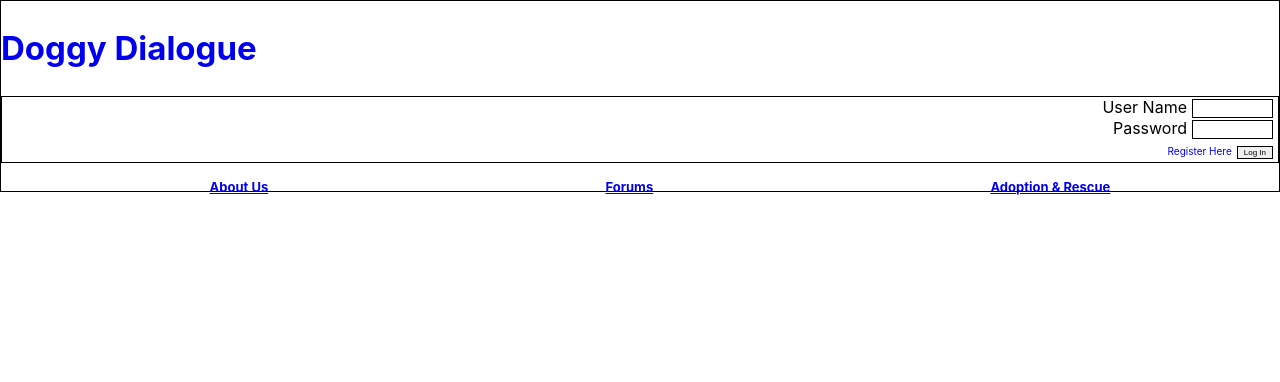
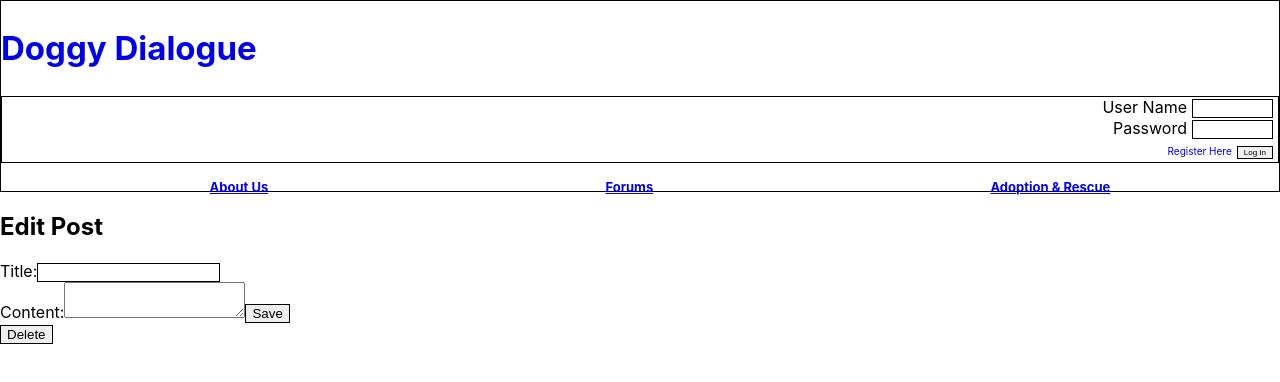
Before and after one commit to navin1551/doggy-dialogue-app, a React (Create React App) app: page /edit-post/1 in a window 1280 px wide. Shown: the top 382 px of the page. Built offline with nearby package versions, Linux system fonts and the light colour scheme; no server answers.

Commit message:
added edit post/reply fullstack

```diff
--- a/src/App.js
+++ b/src/App.js
@@ -9,6 +9,8 @@ import Forums from "./components/Forums";
 import ForumPosts from "./components/ForumPosts";
 import UserPost from "./components/UserPost";
 import AddNewPost from "./components/AddNewPost";
+import EditPost from "./components/EditPost";
+import EditReply from "./components/EditReply";
 import Store from "./Store";
 import DoggyContext from "./DoggyContext";
 
@@ -46,11 +48,45 @@ export default class App extends React.Component {
     });
   };
 
+  deletePostHandle = id => {
+    let updatedPosts = this.state.store.posts.filter(post => post.id !== id);
+    this.setState({
+      replies: this.state.store.replies,
+      posts: updatedPosts,
+      forums: this.state.store.forums
+    });
+  };
+
+  updatePost = updatedPost => {
+    const newPosts = this.state.store.posts.map(post =>
+      post.id === updatedPost.id ? updatedPost : post
+    );
+    this.setState({
+      posts: newPosts,
+      replies: this.state.store.replies,
+      forums: this.state.store.forums
+    });
+  };
+
+  updateReply = updatedReply => {
+    const newReplies = this.state.store.replies.map(reply =>
+      reply.id === updatedReply.id ? updatedReply : reply
+    );
+    this.setState({
+      replies: newReplies,
+      posts: this.state.store.posts,
+      forums: this.state.store.forums
+    });
+  };
+
   render() {
     const contextValue = {
       store: this.state.store,
       addPost: this.addPostHandle,
-      addReply: this.addReplyHandle
+      addReply: this.addReplyHandle,
+      deletePost: this.deletePostHandle,
+      updatePost: this.updatePost,
+      updateReply: this.updateReply
     };
     return (
       <DoggyContext.Provider value={contextValue}>
@@ -66,6 +102,8 @@ export default class App extends React.Component {
             <Route path="/forums/:folderId" component={ForumPosts} />
             <Route path="/post/:postId" component={UserPost} />
             <Route path="/new-post" component={AddNewPost} />
+            <Route path="/edit-post/:postId" component={EditPost} />
+            <Route path="/edit-reply/:replyId" component={EditReply} />
           </main>
           <section>
             <Footer />
--- a/src/DoggyContext.js
+++ b/src/DoggyContext.js
@@ -4,7 +4,10 @@ const DoggyContext = React.createContext({
   posts: [],
   replies: [],
   addPost: () => {},
-  addReply: () => {}
+  addReply: () => {},
+  deletePost: () => {},
+  updatePost: () => {},
+  updateReply: () => {}
 });
 
 export default DoggyContext;
--- a/src/components/Adopt.js
+++ b/src/components/Adopt.js
@@ -6,6 +6,7 @@ export default class Adopt extends React.Component {
     e.preventDefault();
     console.log("adopt city test");
   };
+
   render() {
     return (
       <div className="adopt-area">
--- a/src/components/Content.css
+++ b/src/components/Content.css
@@ -3,3 +3,18 @@
   height: 75px;
   background-color: lightgrey;
 }
+
+#post-delete-button {
+  border: 1px solid black;
+}
+
+#post-edit-button {
+  border: 1px solid black;
+  margin-right: 7px;
+}
+
+.post-button-area {
+  display: flex;
+  flex-direction: row;
+  justify-content: flex-end;
+}
--- a/src/components/Content.js
+++ b/src/components/Content.js
@@ -1,8 +1,31 @@
 import React from "react";
+import { Link } from "react-router-dom";
 import "./Content.css";
+import DoggyContext from "../DoggyContext";
 
 export default class Content extends React.Component {
+  static contextType = DoggyContext;
+
+  postDeleteHandle = e => {
+    e.preventDefault();
+    const postId = this.props.id;
+    console.log(this.props.id);
+    this.context.deletePost(postId);
+    console.log("delete 1");
+  };
   render() {
-    return <div className="post-content-area">{this.props.content}</div>;
+    return (
+      <div className="post-content-area">
+        <div>{this.props.content}</div>
+        <div className="post-button-area">
+          <Link to={`/edit-post/${this.props.id}`}>
+            <button id="post-edit-button">Edit</button>
+          </Link>
+          <button onClick={this.postDeleteHandle} id="post-delete-button">
+            Delete
+          </button>
+        </div>
+      </div>
+    );
   }
 }
--- /dev/null
+++ b/src/components/EditPost.css
@@ -0,0 +1,4 @@
+#post-edit-save-button,
+#post-edit-delete-button {
+  border: 1px solid black;
+}
--- /dev/null
+++ b/src/components/EditPost.js
@@ -0,0 +1,104 @@
+import React from "react";
+import DoggyContext from "../DoggyContext";
+import "./EditPost.css";
+
+export default class EditPost extends React.Component {
+  constructor(props) {
+    super(props);
+    this.state = {
+      title: "",
+      content: ""
+    };
+  }
+
+  static contextType = DoggyContext;
+
+  componentDidMount() {
+    const postId = this.props.match.params.postId;
+    fetch(`http://localhost:8000/api/posts/${postId}`, {
+      method: "GET",
+      headers: {
+        "content-type": "application/json"
+      }
+    })
+      .then(res => {
+        if (!res.ok) return res.json().then(error => Promise.reject(error));
+
+        return res.json();
+      })
+      .then(responseData => {
+        this.setState({
+          title: responseData.title,
+          content: responseData.content
+        });
+      })
+      .catch(error => {
+        this.setState(error);
+      });
+  }
+
+  handleTitleChange = e => {
+    this.setState({ title: e.target.value });
+  };
+
+  handleContentChange = e => {
+    this.setState({ content: e.target.value });
+  };
+
+  handleEditSubmit = e => {
+    e.preventDefault();
+    const { postId } = this.props.match.params;
+    const { title, content } = this.state;
+    const newPost = { title, content };
+    fetch(`http://localhost:8000/api/posts/${postId}`, {
+      method: "PATCH",
+      body: JSON.stringify(newPost),
+      headers: {
+        "content-type": "application/json"
+      }
+    })
+      .then(res => {
+        if (!res.ok) return res.json().then(error => Promise.reject(error));
+      })
+      .then(() => {
+        this.context.updateNote(newPost);
+        window.location = "/";
+      })
+      .catch(error => {
+        this.setState({ error });
+      });
+  };
+
+  render() {
+    const { title, content } = this.state;
+    return (
+      <section>
+        <div>
+          <h2>Edit Post</h2>
+        </div>
+        <div>
+          <form onSubmit={e => this.handleEditSubmit(e)}>
+            <label htmlFor="title">Title:</label>
+            <input
+              type="text"
+              id="edit-title-input"
+              name="edit-title"
+              onChange={this.handleTitleChange}
+              value={title}
+            />
+            <br />
+            <label htmlFor="content">Content:</label>
+            <textarea
+              id="edit-content-input"
+              name="edit-content"
+              onChange={this.handleContentChange}
+              value={content}
+            />
+            <button id="post-edit-save-button">Save</button>
+          </form>
+        </div>
+        <button id="post-edit-delete-button">Delete</button>
+      </section>
+    );
+  }
+}
--- /dev/null
+++ b/src/components/EditReply.css
@@ -0,0 +1,4 @@
+#reply-edit-delete-button,
+#reply-edit-save-button {
+  border: 1px solid black;
+}
--- /dev/null
+++ b/src/components/EditReply.js
@@ -0,0 +1,87 @@
+import React from "react";
+import DoggyContext from "../DoggyContext";
+import "./EditReply.css";
+
+export default class EditReply extends React.Component {
+  constructor(props) {
+    super(props);
+    this.state = {
+      reply: ""
+    };
+  }
+
+  static contextType = DoggyContext;
+
+  componentDidMount() {
+    const { replyId } = this.props.match.params;
+    fetch(`http://localhost:8000/api/replies/${replyId}`, {
+      method: "GET",
+      headers: {
+        "content-type": "application/json"
+      }
+    })
+      .then(res => {
+        if (!res.ok) return res.json().then(error => Promise.reject(error));
+
+        return res.json();
+      })
+      .then(responseData => {
+        this.setState({
+          reply: responseData.reply
+        });
+      })
+      .catch(error => {
+        this.setState(error);
+      });
+  }
+
+  handleReplyChange = e => {
+    this.setState({ reply: e.target.value });
+  };
+
+  handleEditSubmit = e => {
+    e.preventDefault();
+    const { replyId } = this.props.match.params;
+    const { reply } = this.state;
+    const newReply = { reply };
+    fetch(`http://localhost:8000/api/replies/${replyId}`, {
+      method: "PATCH",
+      body: JSON.stringify(newReply),
+      headers: {
+        "content-type": "application/json"
+      }
+    })
+      .then(res => {
+        if (!res.ok) return res.json().then(error => Promise.reject(error));
+      })
+      .then(() => {
+        this.context.updateReply(newReply);
+        window.location = "/";
+      })
+      .catch(error => {
+        this.setState({ error });
+      });
+  };
+
+  render() {
+    const { reply } = this.state;
+    return (
+      <section>
+        <div>
+          <h2>Edit Reply</h2>
+        </div>
+        <form onSubmit={e => this.handleEditSubmit(e)}>
+          <label htmlFor="reply">Reply</label>
+          <textarea
+            id="edit-reply-input"
+            name="edit-reply"
+            value={reply}
+            onChange={this.handleReplyChange}
+          />
+          <button id="reply-edit-save-button">Save</button>
+        </form>
+        <button id="reply-edit-delete-button">Delete</button>
+      </section>
+    );
+  }
+}
--- a/src/components/Replies.js
+++ b/src/components/Replies.js
@@ -1,8 +1,19 @@
 import React from "react";
+import { Link } from "react-router-dom";
 import "./Replies.css";
 
 export default class Replies extends React.Component {
   render() {
-    return <div className="post-reply-area">{this.props.reply}</div>;
+    return (
+      <div className="post-reply-area">
+        <div>{this.props.reply}</div>
+        <div className="post-button-area">
+          <Link to={`/edit-reply/${this.props.id}`}>
+            <button id="post-edit-button">Edit</button>
+          </Link>
+          <button id="post-delete-button">Delete</button>
+        </div>
+      </div>
+    );
   }
 }
```
